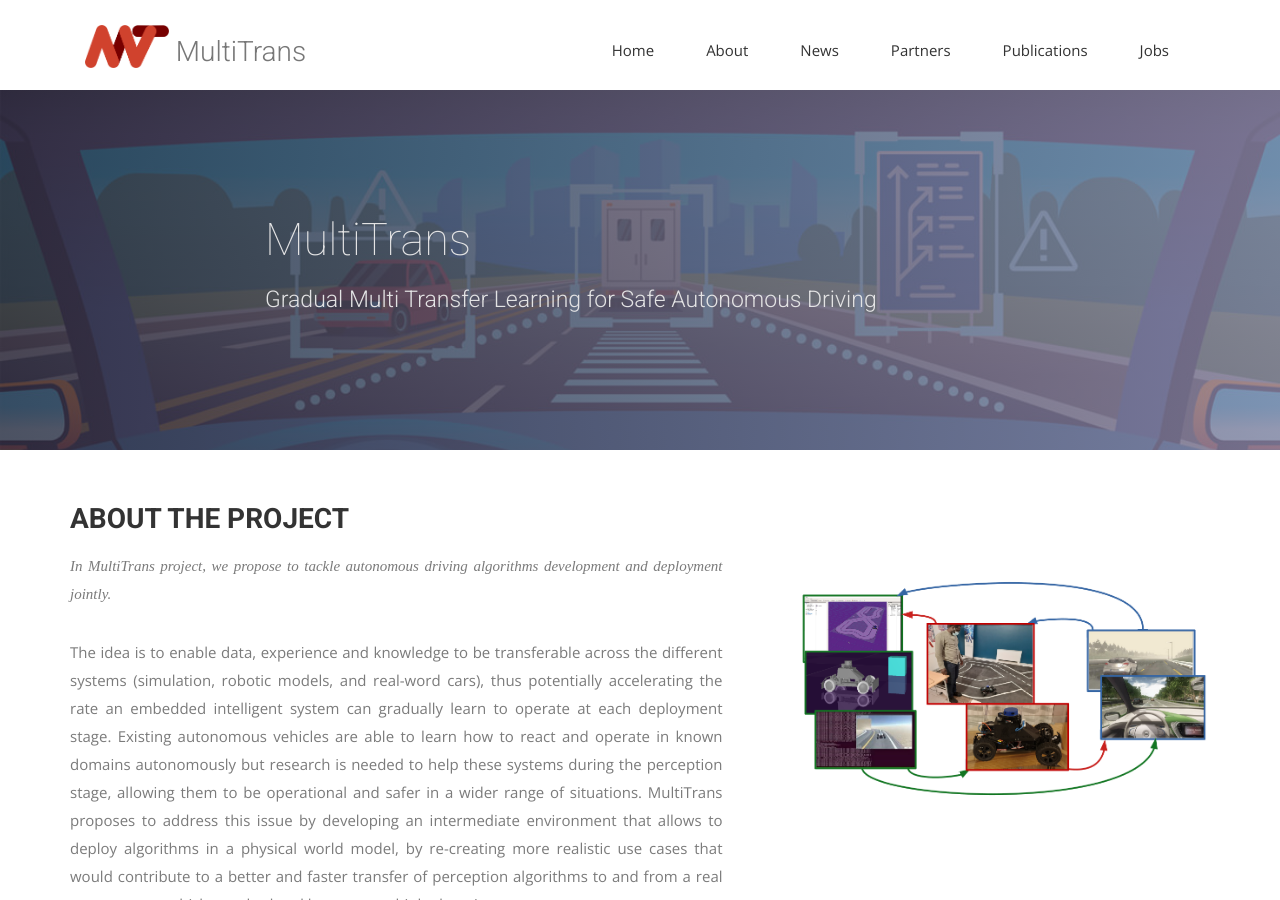
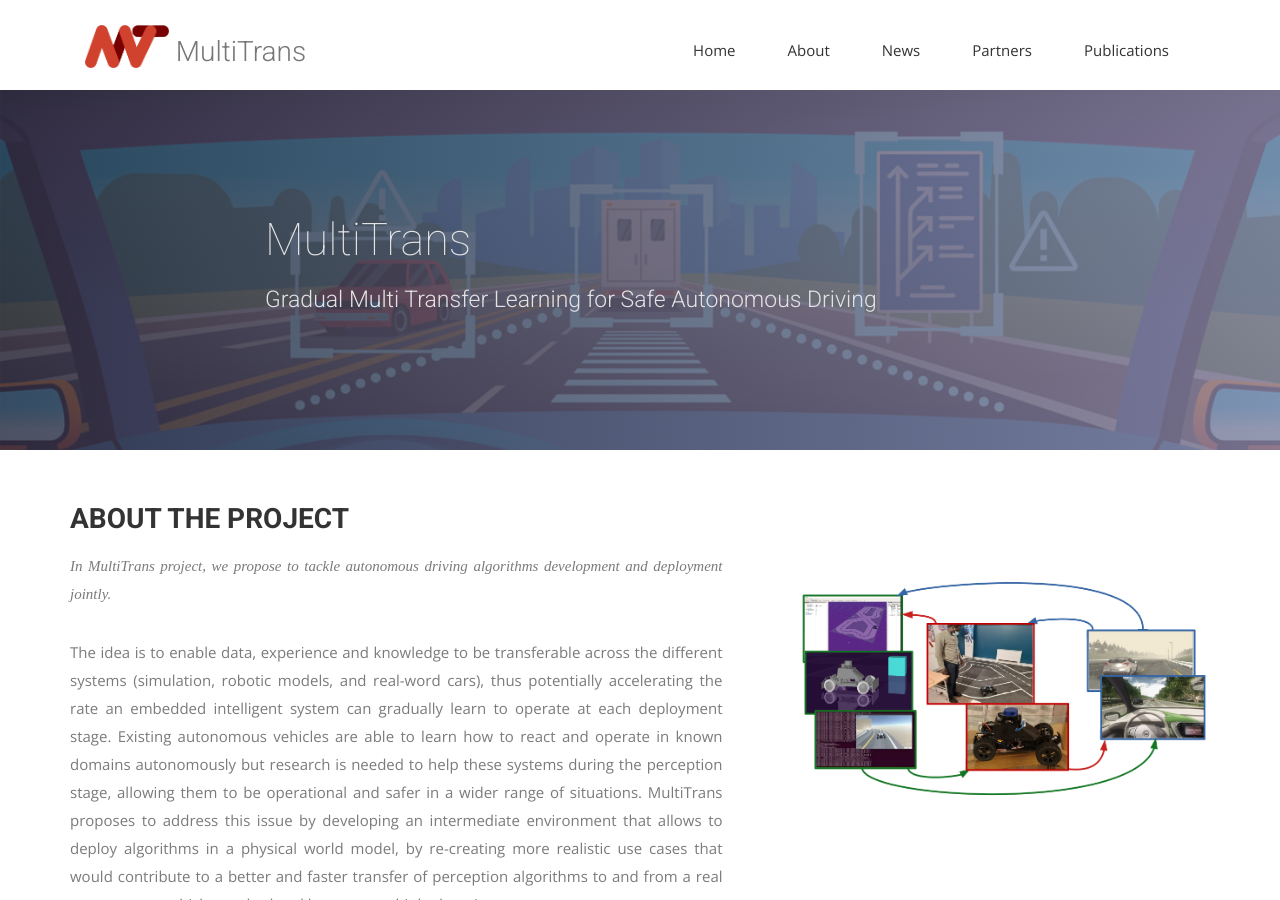
Before and after one commit to anr-multitrans/anr-multitrans.github.io, a Jekyll site: the page built from index.html, in a window 1280 px wide and 900 px high. Built offline with Jekyll 4.4.1, drawn with Linux system fonts in a browser that asks for light colours; nearby versions of some CDN libraries; some web fonts are replaced.

Commit message:
Comment out Jobs link in header

```diff
--- a/_includes/header.html
+++ b/_includes/header.html
@@ -27,7 +27,7 @@
                 <li><a href="{{ site.baseurl }}/news">News</a></li>
                 <li><a href="{{ site.baseurl }}/partners">Partners</a></li>
                 <li><a href="{{ site.baseurl }}/publications">Publications</a></li>
-                <li><a href="{{ site.baseurl }}/jobs">Jobs</a></li>
+                <!--<li><a href="{{ site.baseurl }}/jobs">Jobs</a></li>-->
                 <!--<li><a href="{{ site.baseurl }}/contact">Contact</a></li>-->
               </ul>
             </div><!-- /.navbar-collapse -->
```
